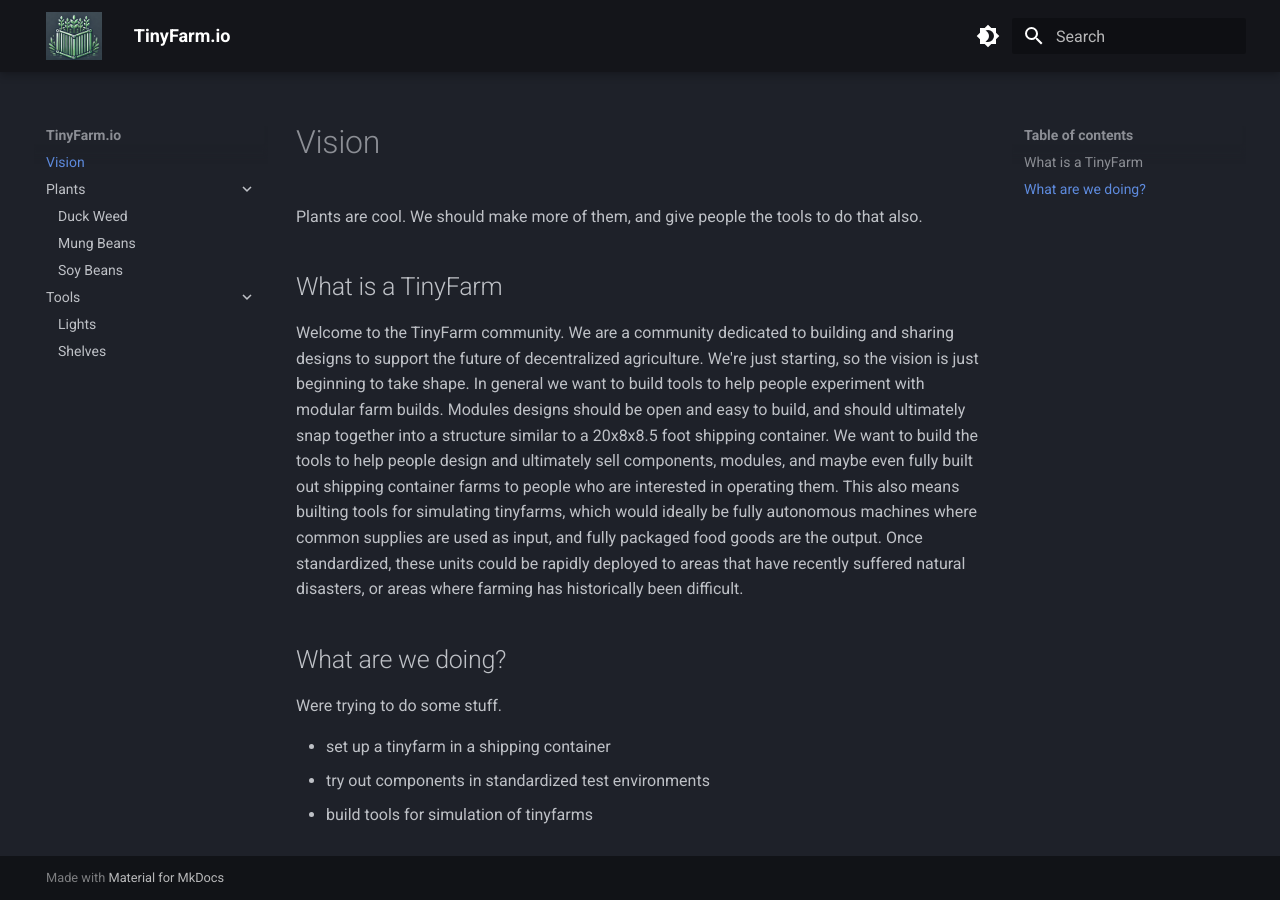
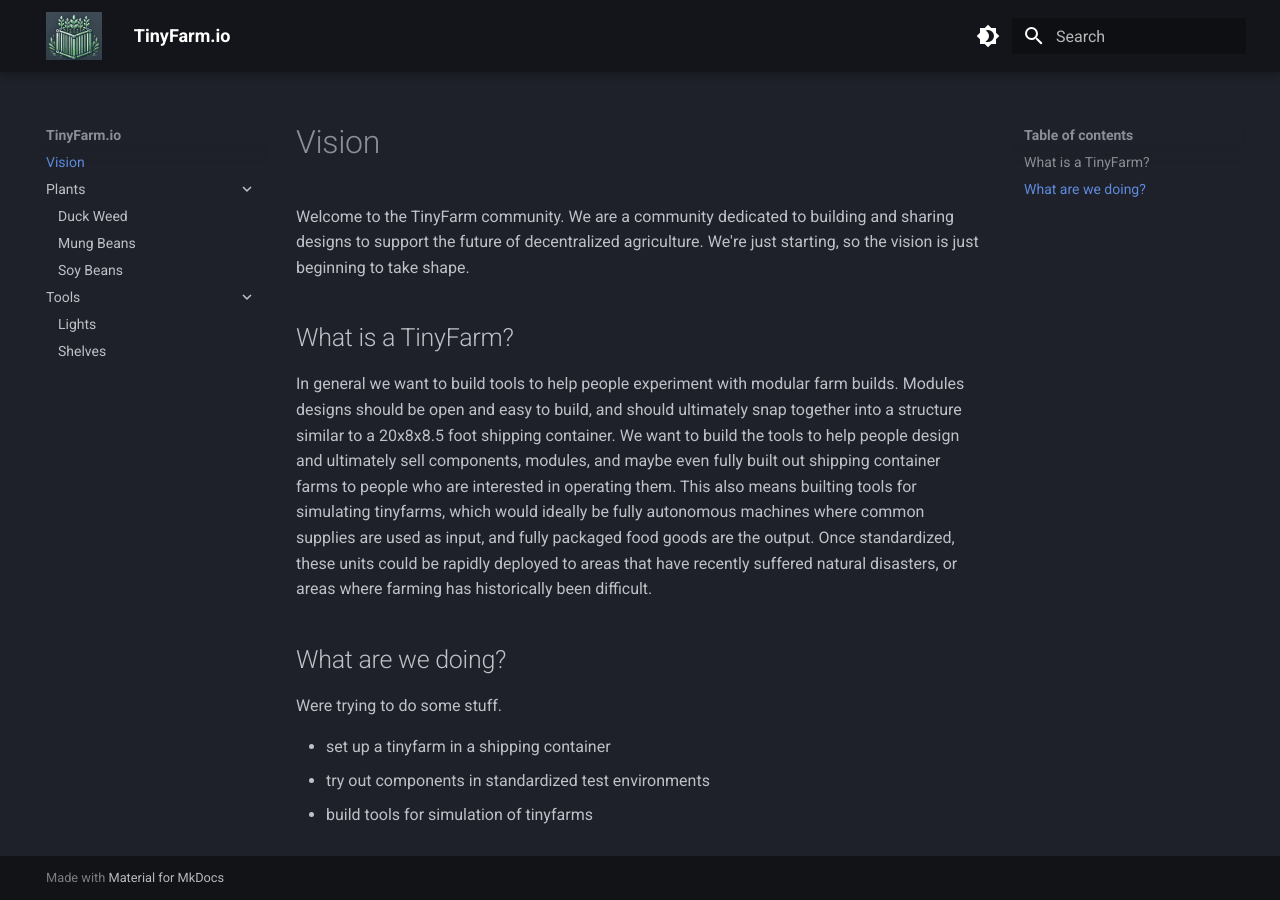
Before and after one commit to pierce403/tinyfarm, an MkDocs documentation site: the page built from docs/index.md, in a window 1280 px wide. Built offline with MkDocs 1.6.1 and Material for MkDocs 9.7.7, drawn with Linux system fonts in a browser that asks for light colours.

Commit message:
splitting the vision from the long description

```diff
--- a/docs/index.md
+++ b/docs/index.md
@@ -1,9 +1,8 @@
 # Vision
+Welcome to the TinyFarm community. We are a community dedicated to building and sharing designs to support the future of decentralized agriculture. We're just starting, so the vision is just beginning to take shape.
 
-Plants are cool. We should make more of them, and give people the tools to do that also.
-
-## What is a TinyFarm
-Welcome to the TinyFarm community. We are a community dedicated to building and sharing designs to support the future of decentralized agriculture. We're just starting, so the vision is just beginning to take shape. In general we want to build tools to help people experiment with modular farm builds. Modules designs should be open and easy to build, and should ultimately snap together into a structure similar to a 20x8x8.5 foot shipping container. We want to build the tools to help people design and ultimately sell components, modules, and maybe even fully built out shipping container farms to people who are interested in operating them. This also means builting tools for simulating tinyfarms, which would ideally be fully autonomous machines where common supplies are used as input, and fully packaged food goods are the output. Once standardized, these units could be rapidly deployed to areas that have recently suffered natural disasters, or areas where farming has historically been difficult.
+## What is a TinyFarm?
+In general we want to build tools to help people experiment with modular farm builds. Modules designs should be open and easy to build, and should ultimately snap together into a structure similar to a 20x8x8.5 foot shipping container. We want to build the tools to help people design and ultimately sell components, modules, and maybe even fully built out shipping container farms to people who are interested in operating them. This also means builting tools for simulating tinyfarms, which would ideally be fully autonomous machines where common supplies are used as input, and fully packaged food goods are the output. Once standardized, these units could be rapidly deployed to areas that have recently suffered natural disasters, or areas where farming has historically been difficult.
 
 ## What are we doing?
 
```
